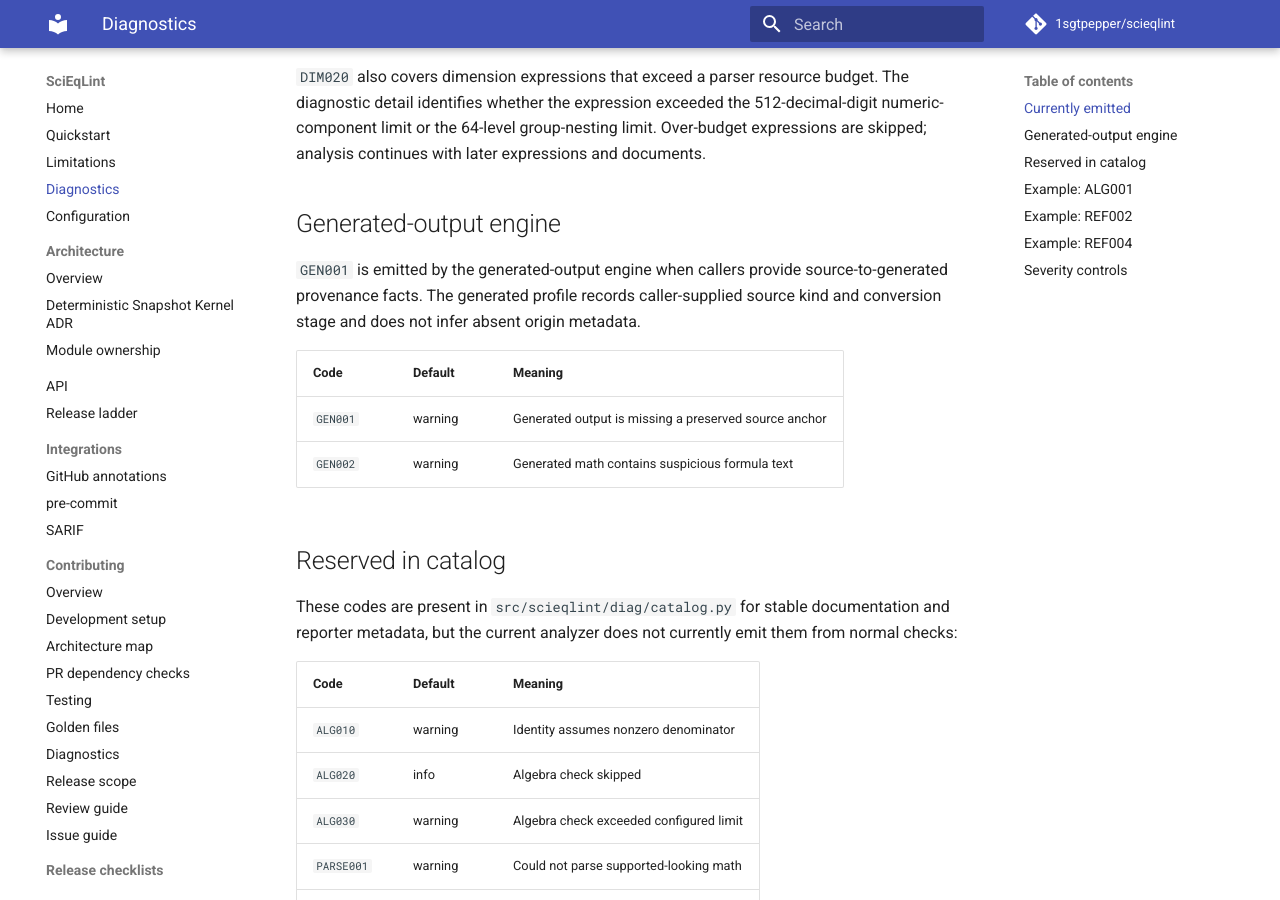
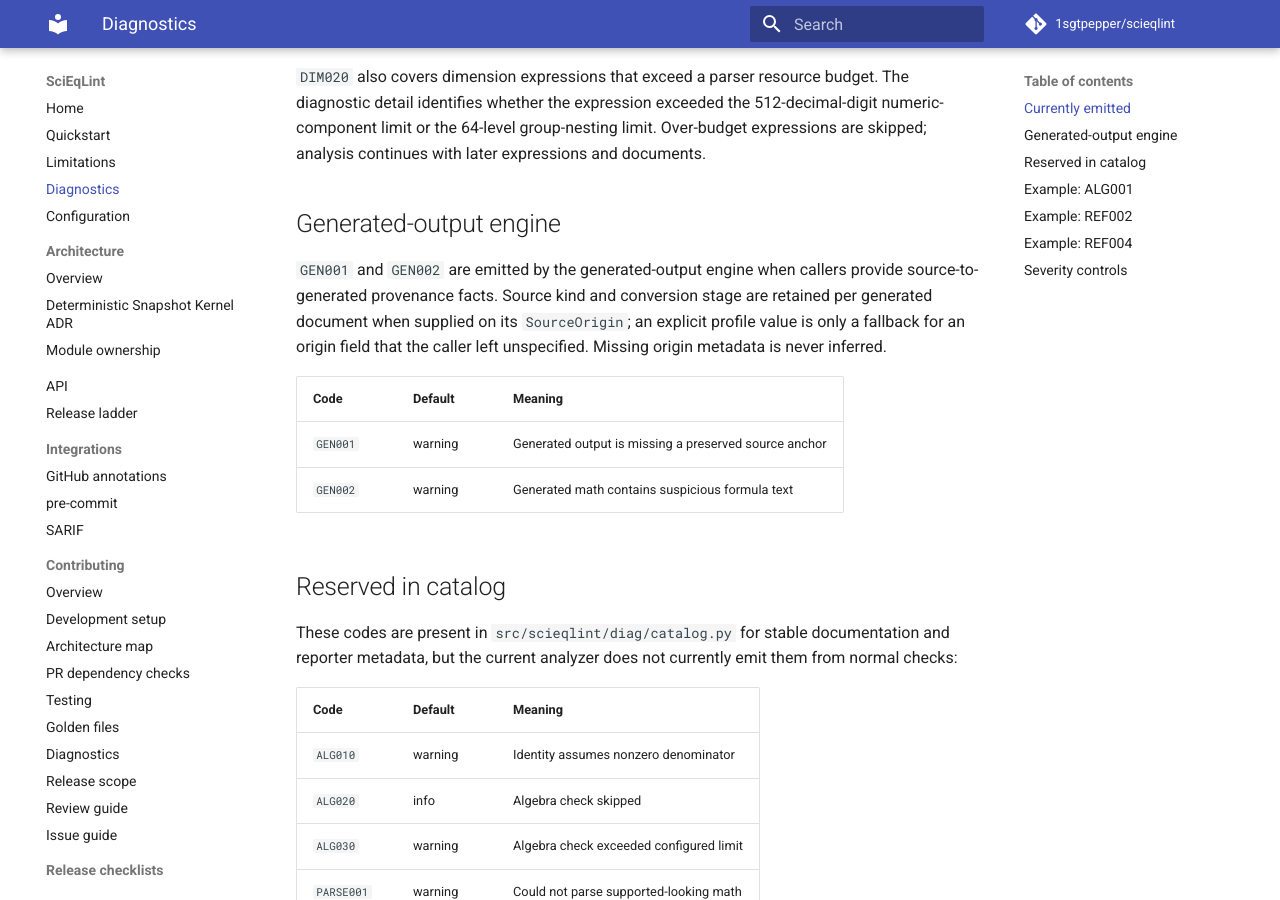
Before and after one commit to 1sgtpepper/scieqlint, an MkDocs documentation site: the page built from docs/diagnostics.md, in a window 1280 px wide and 900 px high, scrolled down 1609 px. Built offline with MkDocs 1.6.1 and Material for MkDocs 9.7.7, drawn with Linux system fonts in a browser that asks for light colours; comment, search, counter and statistics services are not loaded.

Commit message:
test: freeze suspicious formula diagnostics

```diff
--- a/docs/diagnostics.md
+++ b/docs/diagnostics.md
@@ -43,8 +43,11 @@ are skipped; analysis continues with later expressions and documents.
 
 ## Generated-output engine
 
-`GEN001` is emitted by the generated-output engine when callers provide
-source-to-generated provenance facts. The generated profile records caller-supplied source kind and conversion stage and does not infer absent origin metadata.
+`GEN001` and `GEN002` are emitted by the generated-output engine when callers
+provide source-to-generated provenance facts. Source kind and conversion stage
+are retained per generated document when supplied on its `SourceOrigin`; an
+explicit profile value is only a fallback for an origin field that the caller
+left unspecified. Missing origin metadata is never inferred.
 
 | Code | Default | Meaning |
 |---|---|---|
```
Also changed, not shown: CHANGELOG.md (+3 -1 lines), 2 other files.
